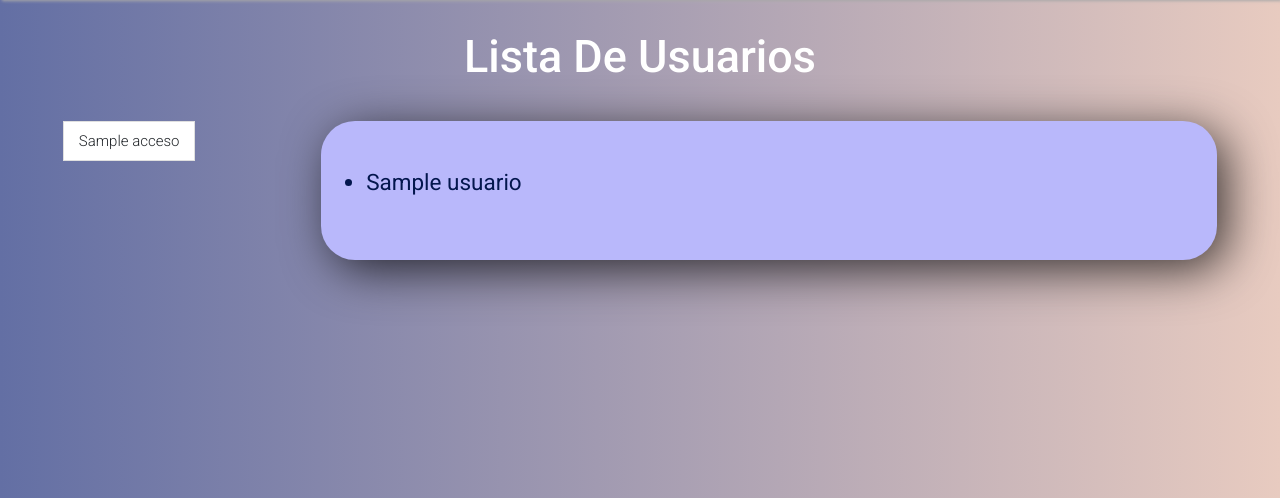
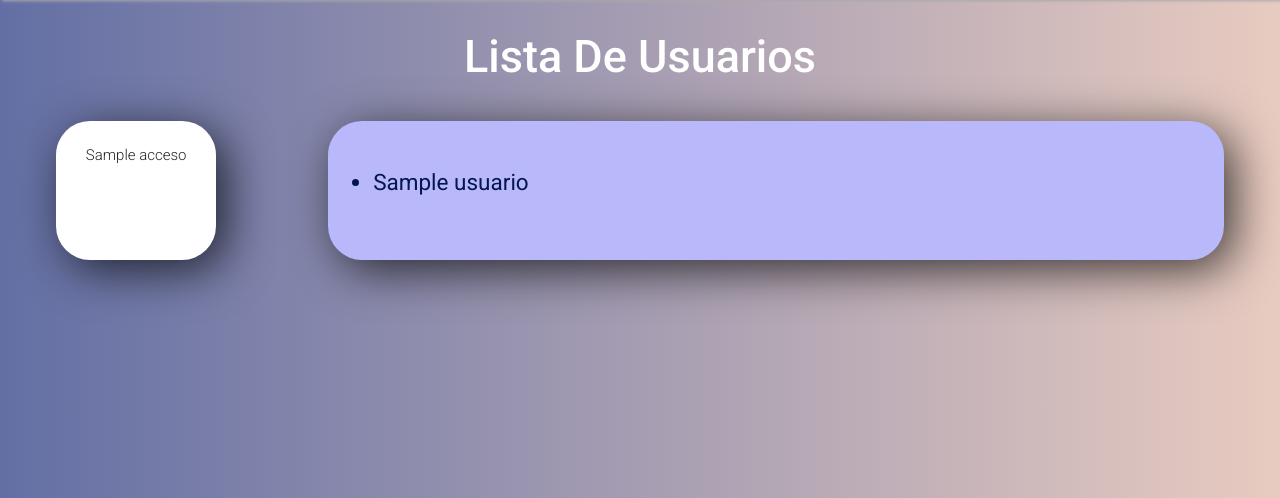
Before and after one commit to LUIS021201/ProyectoVeterinaria, a Flask app: template templates/lista_usuarios.html in a window 1280 px wide. Shown: the part 106-604 px from the top of the page. Run offline with Flask 2, Linux system fonts and the light colour scheme; the template is opened without the code that fills it: most values are stand-ins (such as "Sample title", 1, 10 or a date in 2020).

Commit message:
Corregir login cuando el usuario o contraseña son incorrectas. Corregir estilos en el menu de accesos

```diff
--- a/app.py
+++ b/app.py
@@ -43,6 +43,9 @@ def login():
             else:
                 mensaje = 'Usuario o contraseña incorrectos'
                 return render_template("login.html", mensaje=mensaje)
+        else:
+            mensaje = 'Usuario o contraseña incorrectos'
+            return render_template("login.html", mensaje=mensaje)
 
 
 @app.route("/logout", methods=['GET'])
--- a/static/css/style.css
+++ b/static/css/style.css
@@ -27,7 +27,9 @@ a {
 a:hover {
     color: #aacbfa;
 }
-
+.no-border{
+    border: 0;
+}
 .navbar {
     padding: 1.5rem 3.5rem;
     height: 0rem;
@@ -226,16 +228,25 @@ a:hover {
     text-align: center;
     font-size: 3rem;
 }
-
+.contenedor_accesos{
+    padding: 1rem;
+    -webkit-box-shadow: 10px 10px 48px -1px rgba(0, 0, 0, 0.75);
+    -moz-box-shadow: 10px 10px 48px -1px rgba(0, 0, 0, 0.75);
+    box-shadow: 10px 10px 48px -1px rgba(0, 0, 0, 0.75);
+    border-radius: 34px 34px 34px 34px;
+    -moz-border-radius: 34px 34px 34px 34px;
+    -webkit-border-radius: 34px 34px 34px 34px;
+    background-color: white;
+}
 .contenedor_info {
 
     border-radius: 34px 34px 34px 34px;
     -moz-border-radius: 34px 34px 34px 34px;
     -webkit-border-radius: 34px 34px 34px 34px;
-
-    -webkit-box-shadow: 10px 10px 48px -1px rgba(0, 0, 0, 0.75);
+-webkit-box-shadow: 10px 10px 48px -1px rgba(0, 0, 0, 0.75);
     -moz-box-shadow: 10px 10px 48px -1px rgba(0, 0, 0, 0.75);
     box-shadow: 10px 10px 48px -1px rgba(0, 0, 0, 0.75);
+
     width: calc(70%);
     background-color: #b9b8fb;
 
--- a/templates/index.html
+++ b/templates/index.html
@@ -46,7 +46,7 @@
         <div class="contenedor_accesos">
             <ul class="list-group">
                 {% for link,nombre in accesos.items() %}
-                <a href="{{link}}"><li class="list-group-item" aria-current="true">{{nombre}}</li></a>
+                <a href="{{link}}"><li class="list-group-item no-border" aria-current="true">{{nombre}}</li></a>
                 {% endfor %}
             </ul>
         </div>
--- a/templates/lista_usuarios.html
+++ b/templates/lista_usuarios.html
@@ -15,11 +15,11 @@
             {% for link,nombre in accesos.items() %}
             {% if nombre=='Usuarios' %}
             <a href="{{link}}">
-                <li class="list-group-item active" aria-current="true">{{nombre}}</li>
+                <li class="list-group-item active no-border" aria-current="true">{{nombre}}</li>
             </a>
             {% else %}
             <a href="{{link}}">
-                <li class="list-group-item" aria-current="true">{{nombre}}</li>
+                <li class="list-group-item no-border" aria-current="true">{{nombre}}</li>
             </a>
             {% endif %}
             {% endfor %}
@@ -29,7 +29,7 @@
         <ul class="listado">
             {% for usuario in lista_usuarios %}
             <li class="elemento_lista">{{usuario}}</li>
-            {% endfor%}
+            {% endfor %}
         </ul>
     </div>
 </div>
--- a/templates/login.html
+++ b/templates/login.html
@@ -25,7 +25,8 @@
     <div class="login">
         <form class="form_login" action="" method="POST">
             <h1>Inicia sesión</h1>
-            <br>
+
+            <h6 style="color:red;">{{mensaje}}</h6>
             <div class="contenedor_campo">
                 <label class="campo_login label_login" for="user">Username:</label>
                 <input  class="campo_login input_login" type="text" id="username" name="username"><br>
```
